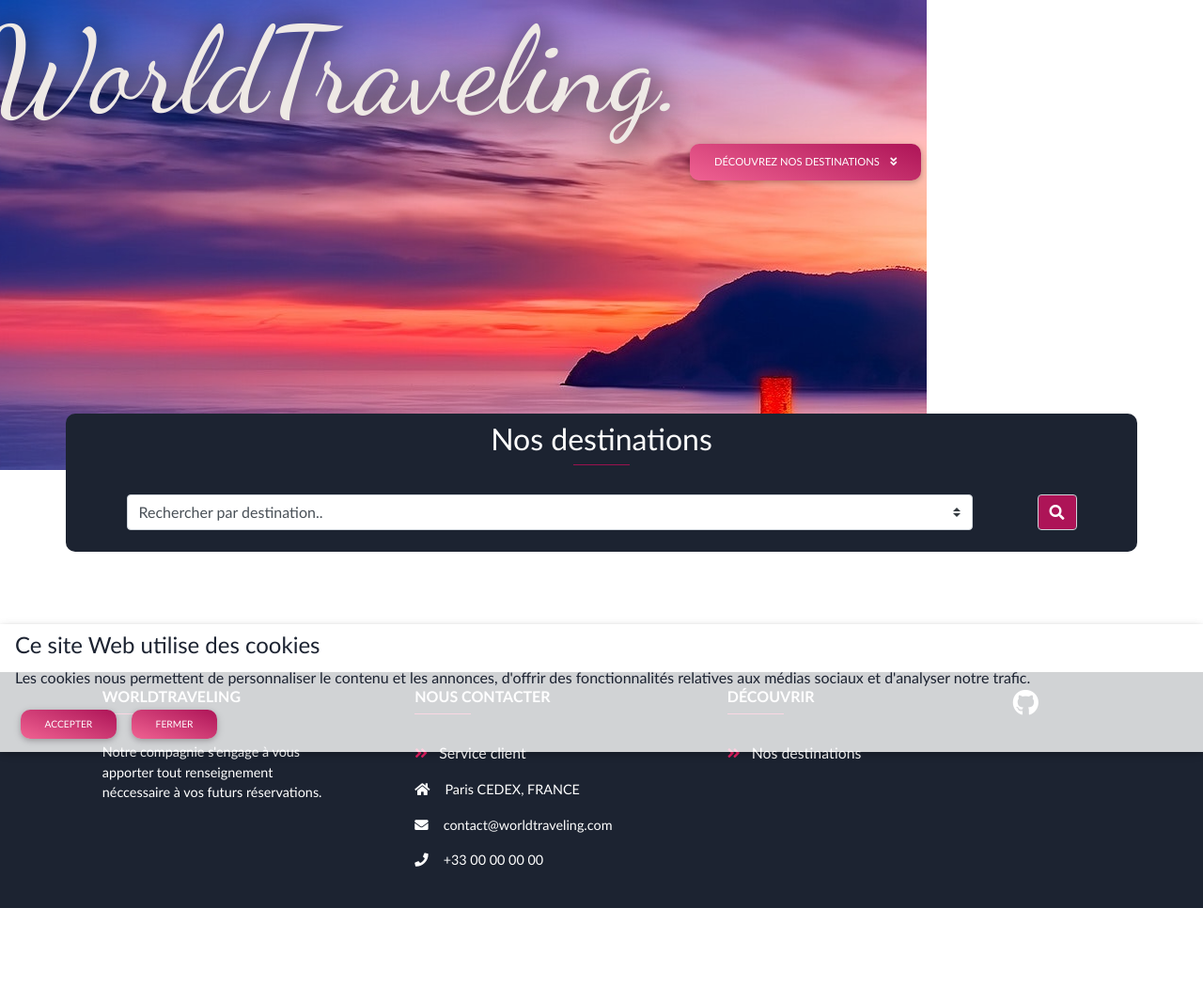
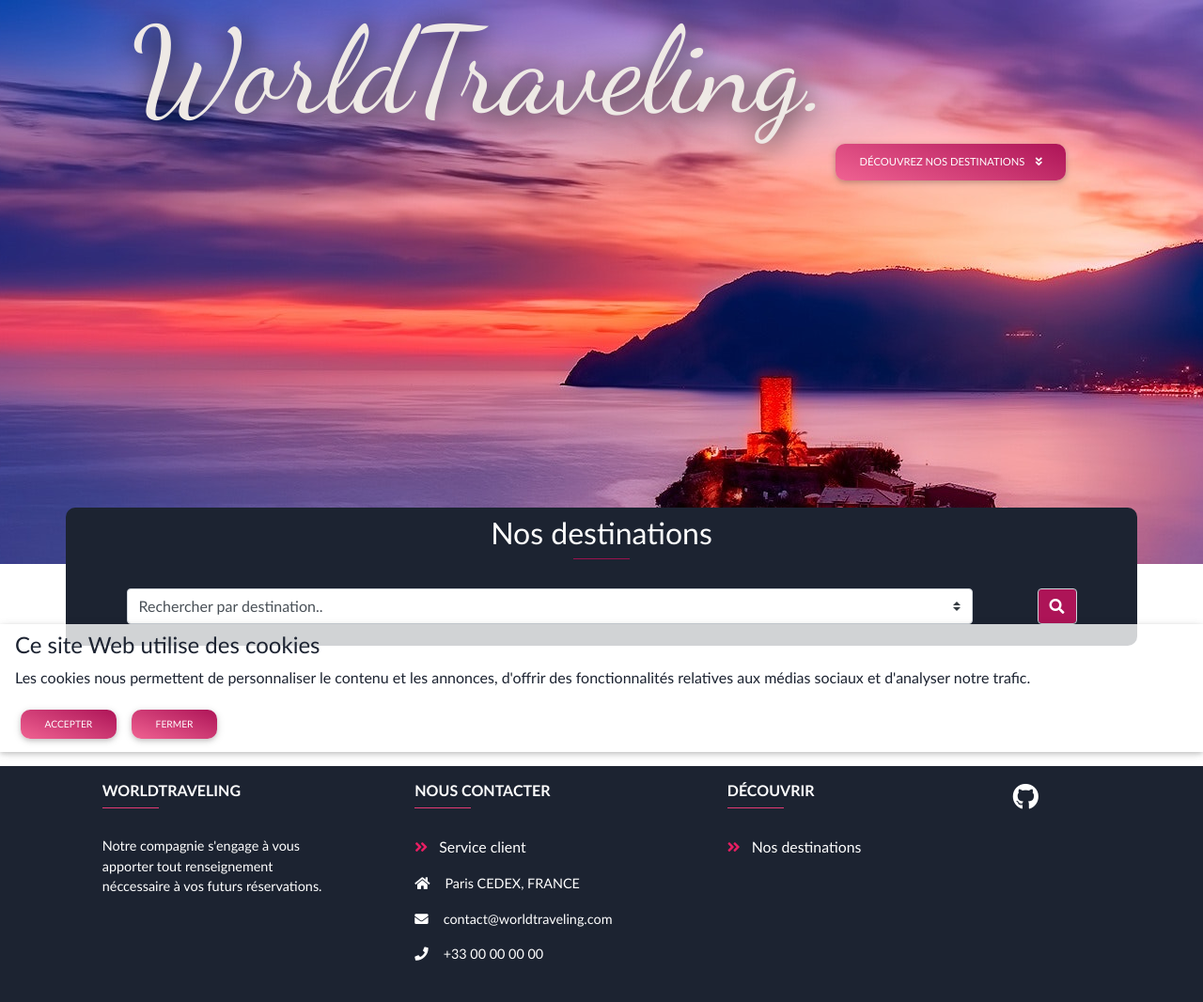
Before and after one commit to celiabellod/worldtraveling, a Django app: page / in a window 1280 px wide. Shown: the whole page at 94% size. Before the commit the page ends 966 px from the top, so only its background shows below. Run offline with Django 3.2, Linux system fonts and the light colour scheme; data that the repository does not hold is empty; style sheets or scripts are compiled from the project's sources; some libraries are stand-ins or nearby versions.

Commit message:
header modification - CELIA BELLOD - 27/04/2020

```diff
--- a/store/static/store/sass/pages/_index.scss
+++ b/store/static/store/sass/pages/_index.scss
@@ -7,7 +7,8 @@
 
 .ban {
     background-image: url('../images/header/index/beach.jpg');
-    height: 500px;
+    height: 600px;
+    width: 100%;
 }
 
 /*
```
